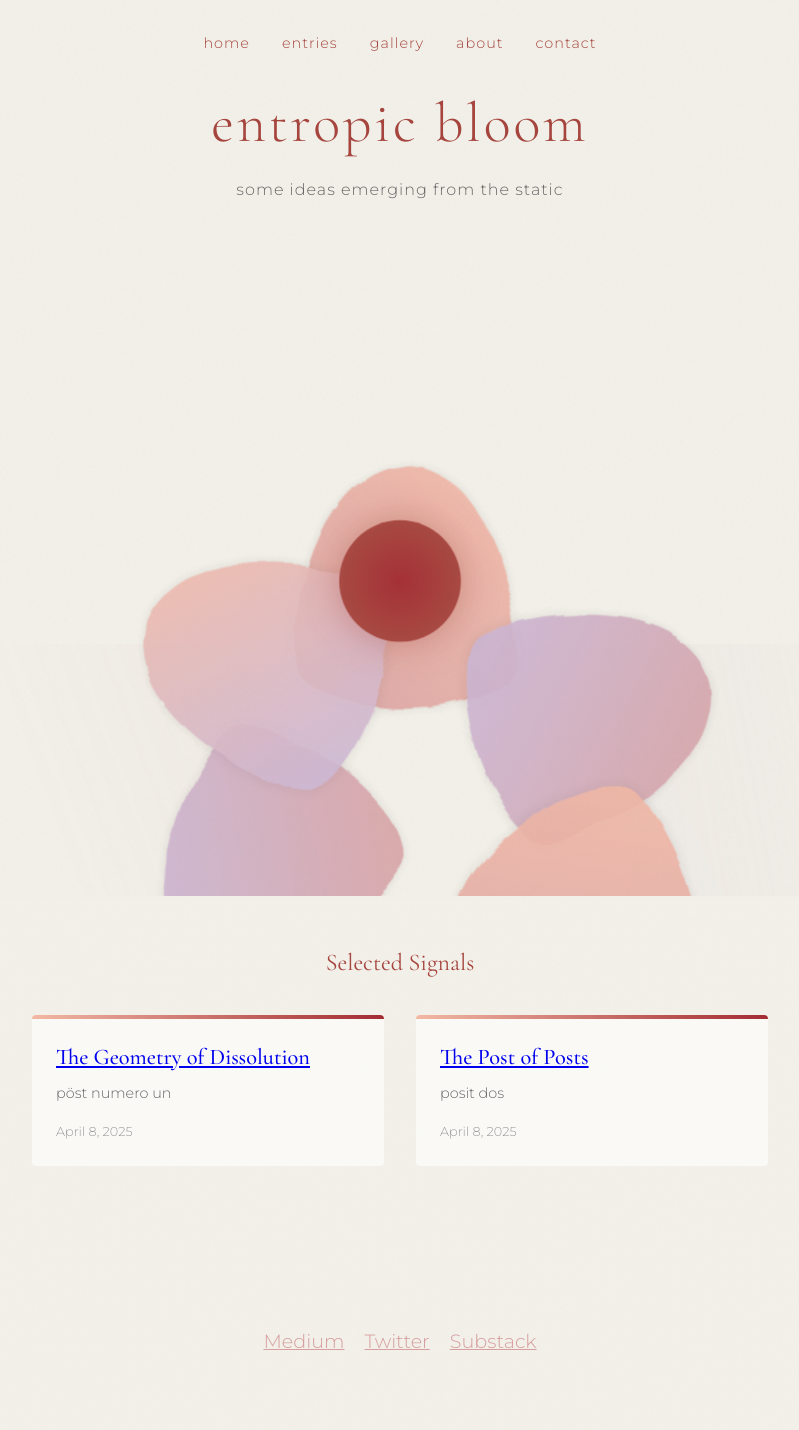
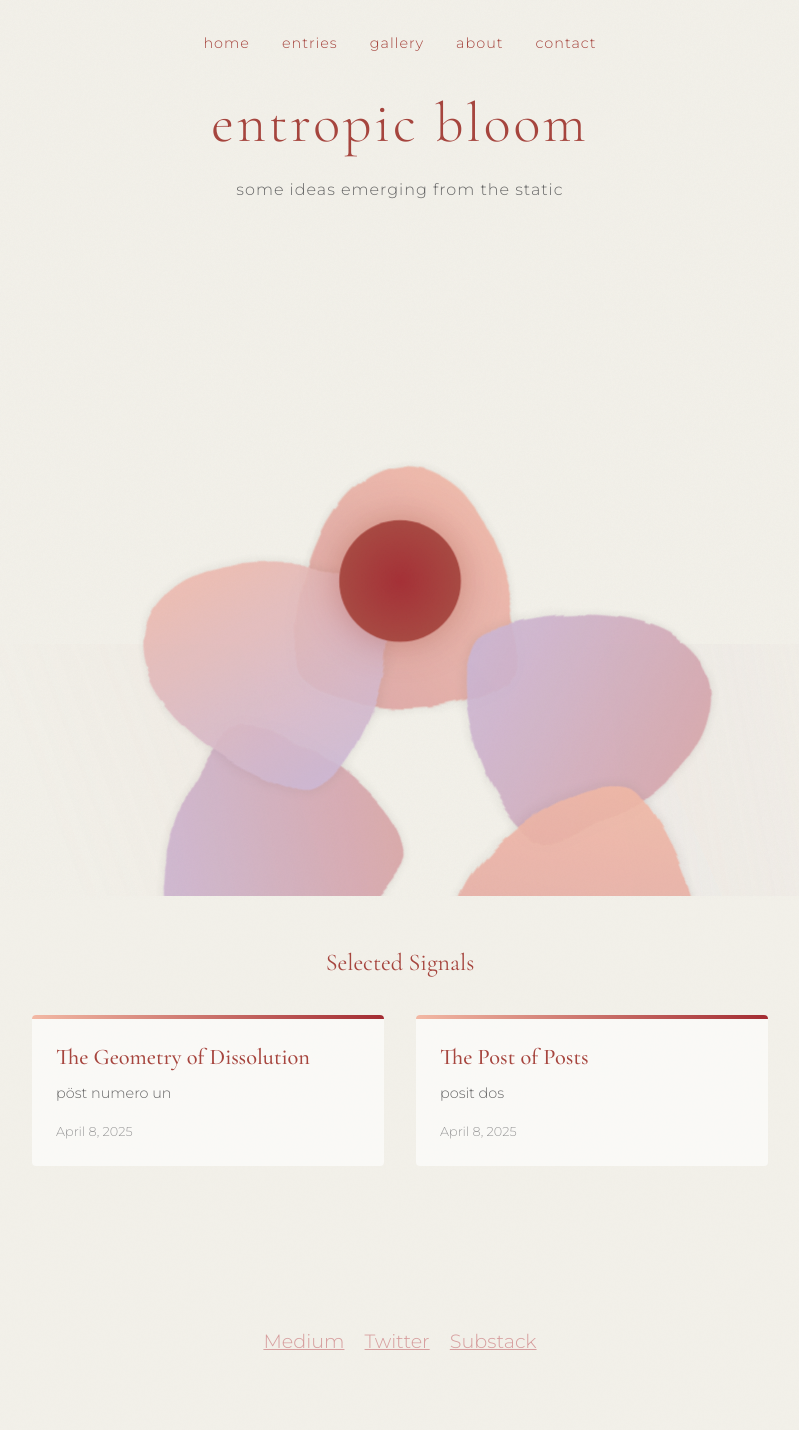
Before and after one commit to entropicbloom/signals, a Jekyll site: the page built from index.html, in a window 1280 px wide. Shown: the whole page, without its empty margins (240-1039 px from the left). Built offline with Jekyll 4.4.1, drawn with Linux system fonts in a browser that asks for light colours.

Commit message:
improved post-card design

```diff
--- a/assets/css/style.css
+++ b/assets/css/style.css
@@ -334,6 +334,10 @@ nav a:hover::after {
     color: var(--rust-red);
 }
 
+.post-title a {
+    color: inherit;
+}
+
 .post-excerpt {
     font-size: 0.9rem;
     color: #666;
@@ -508,3 +512,8 @@ footer {
         transform: translateX(-50%) rotate(360deg);
     }
 }
+
+.post-card a {
+    text-decoration: none;
+    color: inherit;
+}
```
